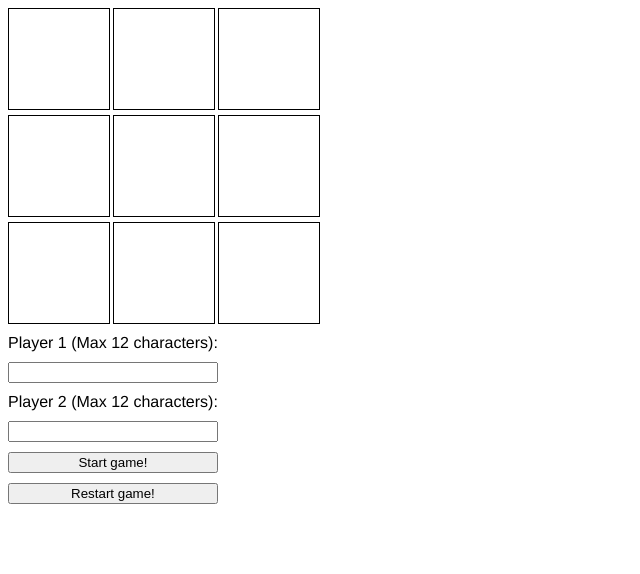
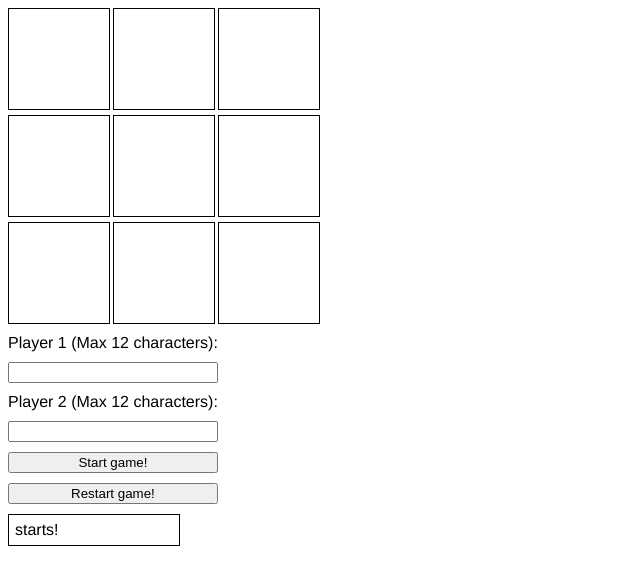
Before and after one commit to thomasthomsen16/tictactoe, a plain HTML site: page index.html in a window 1280 px wide. Both pictures are taken after a click on the button "Start game!". Shown: the whole page, without its empty margins (0-640 px from the left). Drawn offline with Linux system fonts and the light colour scheme.

Commit message:
Add area to display game messages

```diff
--- a/index.html
+++ b/index.html
@@ -31,6 +31,7 @@
         <button id="startGame">Start game!</button>
         <button id="restartGame">Restart game!</button>
     </div>
+    <div id="displayMessages">Add players to start game</div>
     <script src="main.js"></script>
 </body>
 
--- a/main.js
+++ b/main.js
@@ -1,3 +1,5 @@
+let messageText = document.getElementById("displayMessages");
+
 const Gameboard = (function () {
     // This is the private stuff
     let board = ["", "", "", "", "", "", "", "", ""];
@@ -36,12 +38,13 @@ const GameController = (function () {
                 DisplayController.renderBoard();
                 if (this.checkWin(players[currentPlayerIndex].marker)) {
                     gameActive = false;
-                    console.log(`${players[currentPlayerIndex].name} wins!`);
+                    messageText.textContent=`${players[currentPlayerIndex].name} wins!`;
                 } else if (this.checkTie()) {
                     gameActive = false;
-                    console.log("It is a tie");
+                    messageText.textContent="It is a tie";
                 } else {
                     this.switchPlayer();
+                    messageText.textContent=`${players[currentPlayerIndex].name}'s turn`
                 }
             }
         },
@@ -113,6 +116,7 @@ document.getElementById("startGame").addEventListener("click", (e) => {
     const player2 = Player(player2Input, "o");
     GameController.startGame(player1, player2);
     DisplayController.renderBoard();
+    messageText.textContent = `${player1Input} starts!`;
 })
 
 //Restart game
@@ -121,6 +125,7 @@ document.getElementById("restartGame").addEventListener("click", (e) => {
     player2Input = document.getElementById("player2").value = "";
     Gameboard.clearBoard();
     DisplayController.renderBoard();
+    messageText.textContent="Add players to start game"
 })
 
 DisplayController.init();
--- a/style.css
+++ b/style.css
@@ -25,3 +25,10 @@ body{
     flex-flow: column;
     width: fit-content;
  }
+
+ #displayMessages{
+    border: 1px solid black;
+    width: 158px;
+    margin-top: 10px;
+    padding: 6px 6px 6px 6px;
+ }
```
